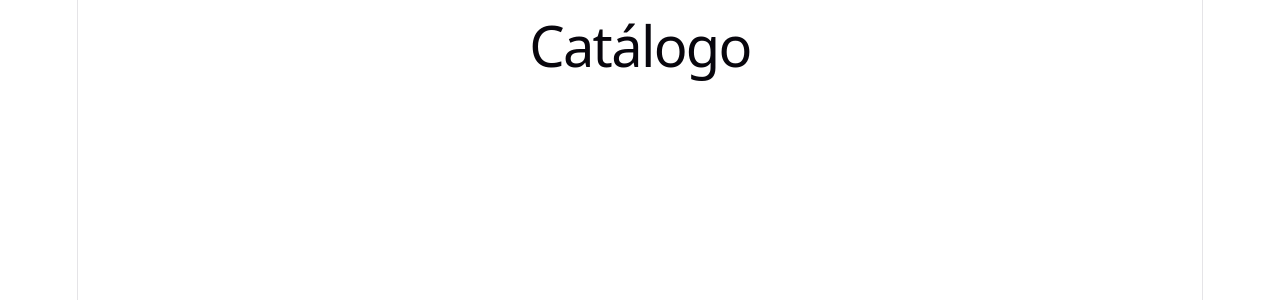
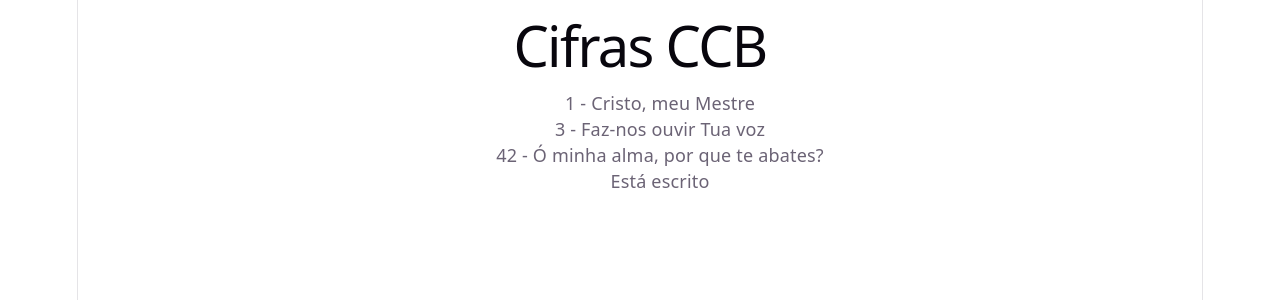
Before and after one commit to yvos77/cifras_ccb, a React (Vite) app: page / in a window 1280 px wide. Shown: the top 300 px of the page. Built offline with nearby package versions, Linux system fonts and the light colour scheme.

Commit message:
feat: camada de acesso aos dados dos hinos

```diff
--- a/src/App.jsx
+++ b/src/App.jsx
@@ -1,8 +1,25 @@
+import { useState, useEffect } from "react";
 import { listarHinos } from "./data/repositorio";
 
 function App() {
-  listarHinos().then((hinos) => console.log(hinos));
-  return <h1>Catálogo</h1>;
+  const [hinos, setHinos] = useState([]);
+
+  useEffect(() => {
+    listarHinos().then((resultado) => setHinos(resultado));
+  }, []);
+
+  return (
+    <div>
+      <h1>Cifras CCB</h1>
+      <ul>
+        {hinos.map((hino) => (
+          <li key={hino.id}>
+            {hino.numero}{hino.numero && <span> - </span>}{hino.nome}
+          </li>
+        ))}
+      </ul>
+    </div>
+  );
 }
 
 export default App;
--- a/src/index.css
+++ b/src/index.css
@@ -1,3 +1,7 @@
+* {
+  list-style: none;
+}
+
 :root {
   --text: #6b6375;
   --text-h: #08060d;
```
